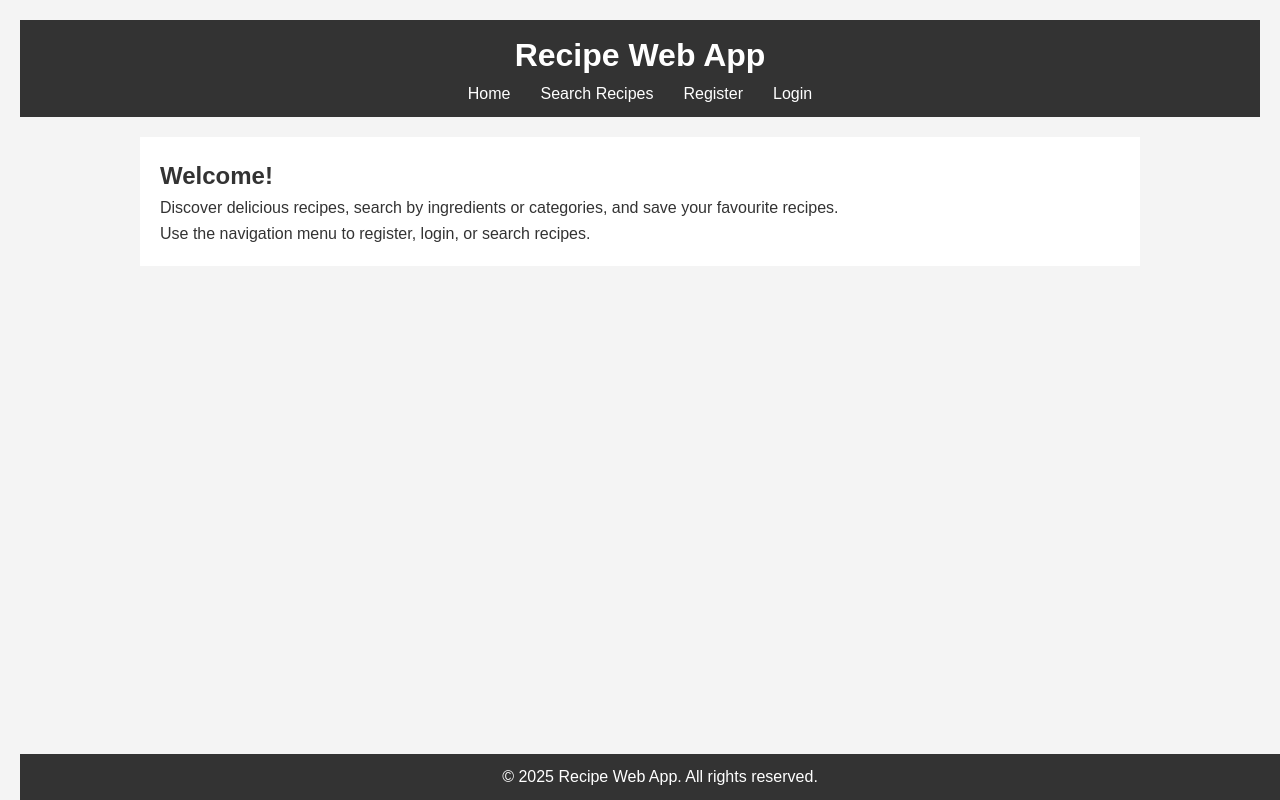
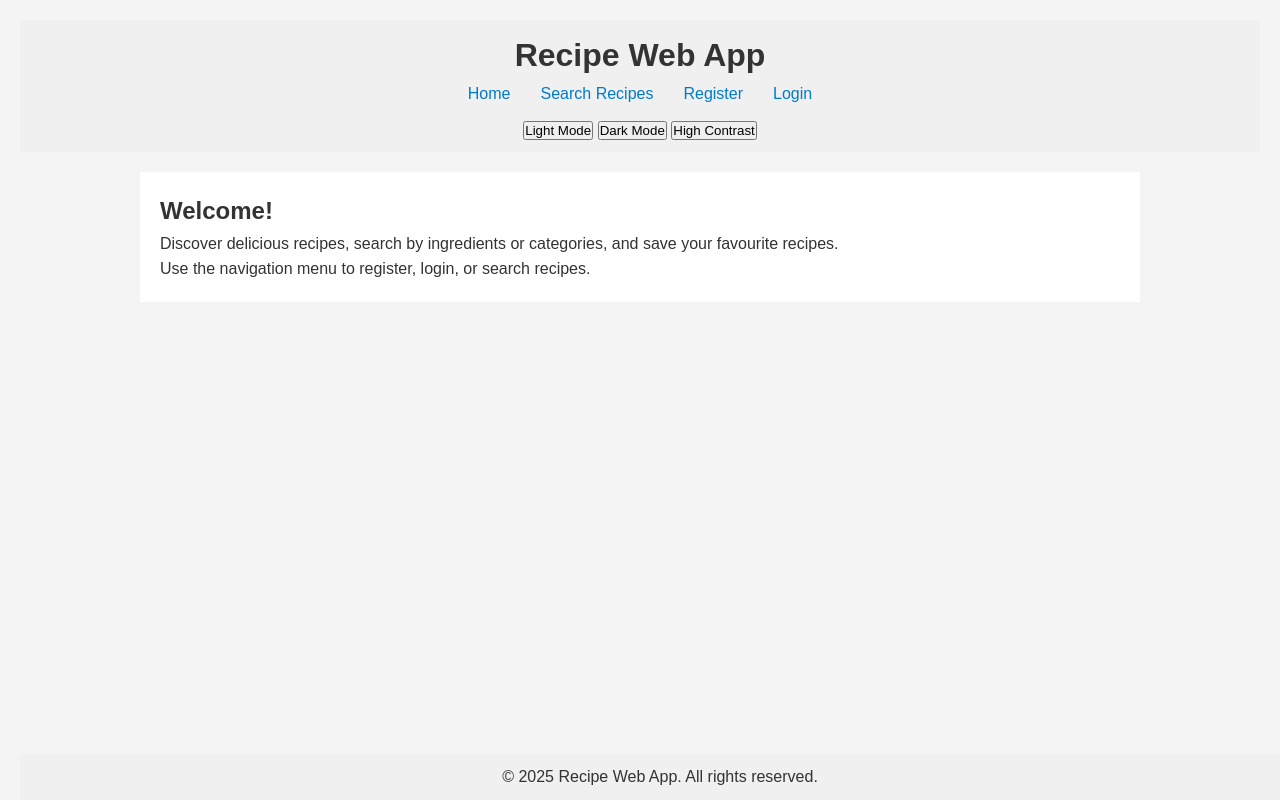
Before and after one commit to jshin1223/recipe-web-app, a PHP site: page / in a window 1280 px wide. Run offline with PHP 8.4, Linux system fonts and the light colour scheme.

Commit message:
add light, dark, high-contrast mode

```diff
--- a/assets/css/style.css
+++ b/assets/css/style.css
@@ -126,3 +126,76 @@ form div button {
     padding: 5px 10px; /* Adjust padding further if needed */
     margin: 0;          /* Remove extra margin if necessary */
 }
+
+/* Light Mode (default) */
+body.theme-light {
+    background-color: #f4f4f4;
+    color: #333;
+}
+
+/* Light Mode (explicitly) */
+body.theme-light header,
+body.theme-light footer {
+    background: #f0f0f0;  /* Light grey */
+    color: #333;          /* Dark text for contrast */
+}
+
+/* Optional: adjust links inside header/footer for visibility */
+body.theme-light header a,
+body.theme-light footer a {
+    color: #007acc;  /* Calm blue */
+}
+
+body.theme-light header a:hover,
+body.theme-light footer a:hover {
+    text-decoration: underline;
+}
+
+
+/* Dark Mode */
+body.theme-dark {
+    background-color: #1e1e1e;
+    color: #f0f0f0;
+}
+
+body.theme-dark header,
+body.theme-dark footer {
+    background: #111;
+    color: #fff;
+}
+
+body.theme-dark .container {
+    background: #2c2c2c;
+}
+
+/* Improve link visibility in dark mode */
+body.theme-dark a:link,
+body.theme-dark a:visited {
+    color: #4FC3F7; /* Light blue for readability */
+}
+
+body.theme-dark a:hover,
+body.theme-dark a:focus {
+    color: #81D4FA; /* Lighter blue on hover/focus */
+    text-decoration: underline;
+}
+
+/* High Contrast Mode */
+body.theme-high-contrast {
+    background-color: #000;
+    color: #FFD700;
+}
+body.theme-high-contrast header,
+body.theme-high-contrast footer {
+    background: #000;
+    color: #FFD700;
+}
+body.theme-high-contrast .container {
+    background: #000;
+    border: 2px solid #FFD700;
+}
+body.theme-high-contrast a {
+    color: #00FFFF;
+    font-weight: bold;
+    text-decoration: underline;
+}
--- a/assets/js/scripts.js
+++ b/assets/js/scripts.js
@@ -55,15 +55,42 @@ document.addEventListener('DOMContentLoaded', function () {
         button.addEventListener('click', button._favouriteListener);
     });
 
-    // Search form validation
     const searchForm = document.getElementById('search-form');
     if (searchForm) {
         searchForm.addEventListener('submit', function (e) {
-            const query = document.getElementById('query');
-            if (query && query.value.trim() === '') {
+            const query = document.getElementById('query')?.value.trim();
+            const prep = document.getElementById('prep_time_range')?.value;
+            const cook = document.getElementById('cook_time_range')?.value;
+            const serves = document.getElementById('serves_min')?.value;
+            const diet = document.getElementById('dietary')?.value;
+            const sort = document.getElementById('sort')?.value;
+
+            const anyInput = query || prep || cook || serves || diet || sort;
+
+            if (!anyInput) {
                 e.preventDefault();
-                alert('Please enter a search term.');
+                alert('Please enter a search term or select at least one filter.');
             }
         });
     }
+
+    // Theme switcher logic
+    function setTheme(mode) {
+        document.body.classList.remove('theme-light', 'theme-dark', 'theme-high-contrast');
+        document.body.classList.add(`theme-${mode}`);
+        localStorage.setItem('preferredTheme', mode);
+    }
+
+    // Apply saved theme on load
+    const savedTheme = localStorage.getItem('preferredTheme') || 'light';
+    setTheme(savedTheme);
+
+    // Attach click events to theme buttons
+    document.querySelectorAll('button[data-theme]').forEach(button => {
+        button.addEventListener('click', () => {
+            const mode = button.getAttribute('data-theme');
+            setTheme(mode);
+        });
+    });
+
 });
--- a/includes/header.php
+++ b/includes/header.php
@@ -1,7 +1,5 @@
 <?php
 // includes/header.php - Displays HTML header and navigation bar
-
-// Start the session to track user login status
 session_start();
 ?>
 <!DOCTYPE html>
@@ -10,17 +8,14 @@ session_start();
     <meta charset="UTF-8">
     <meta name="viewport" content="width=device-width, initial-scale=1.0">
     <title>Recipe Web App</title>
-    <!-- Link to external CSS -->
     <link rel="stylesheet" href="/recipe-web-app/assets/css/style.css">
-    <!-- Link to external JavaScript -->
-    <script src="/recipe-web-app/assets/scripts.js" defer></script>
+    <script src="/recipe-web-app/assets/js/scripts.js" defer></script>
 </head>
 <body>
     <header>
         <h1>Recipe Web App</h1>
         <nav>
             <ul>
-                <!-- Navigation Links -->
                 <li><a href="/recipe-web-app/index.php">Home</a></li>
                 <li><a href="/recipe-web-app/templates/search.php">Search Recipes</a></li>
                 <?php if(isset($_SESSION['user_id'])): ?>
@@ -32,6 +27,11 @@ session_start();
                 <?php endif; ?>
             </ul>
         </nav>
+        <div style="margin-top: 10px; text-align: center;">
+            <button data-theme="light">Light Mode</button>
+            <button data-theme="dark">Dark Mode</button>
+            <button data-theme="high-contrast">High Contrast</button>
+        </div>
+
     </header>
-    <!-- Start of main page container -->
     <div class="container">
```
